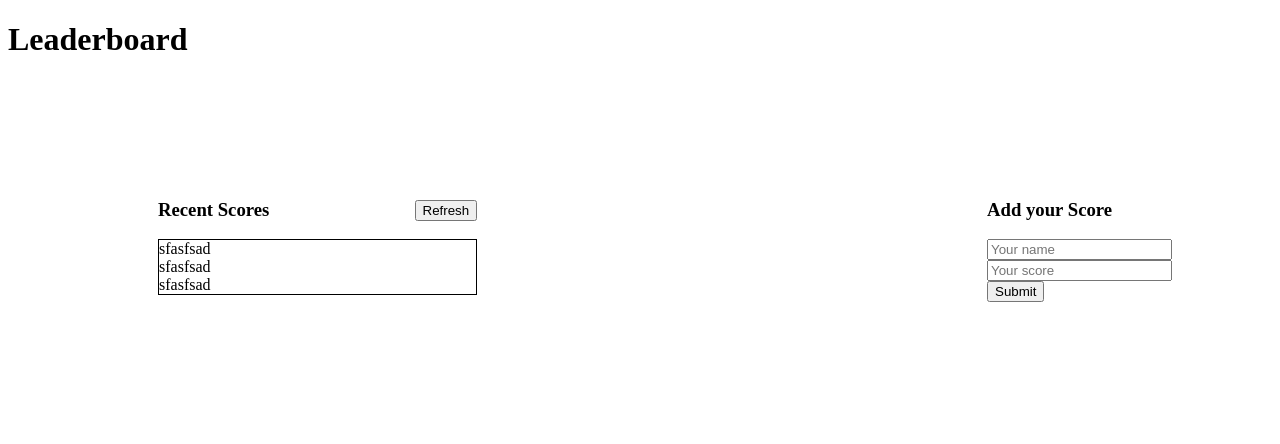
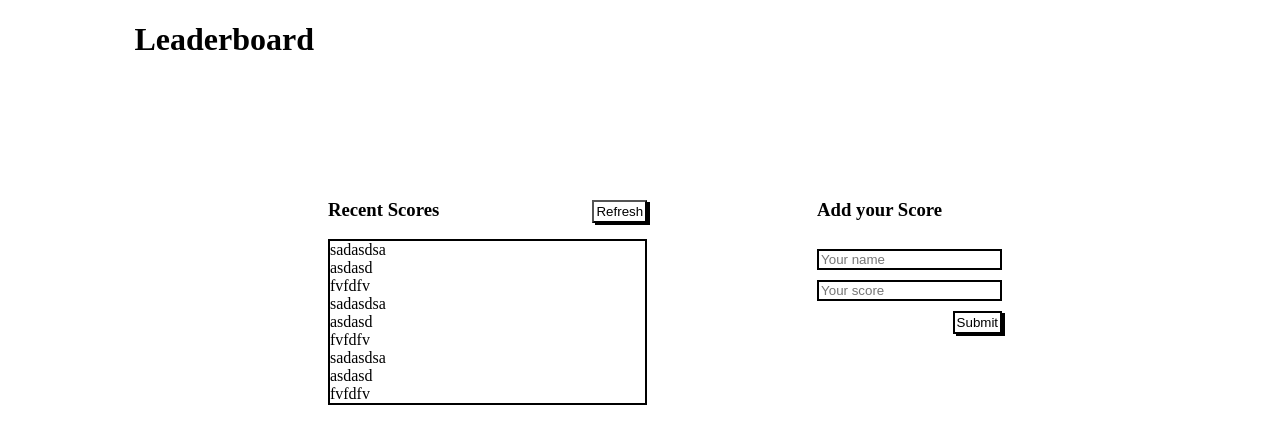
Before and after one commit to Abdona/Leaderboard, a website built with webpack: page src/index.html in a window 1280 px wide. Built offline with nearby package versions, Linux system fonts and the light colour scheme.

Commit message:
style Add your score

```diff
--- a/src/index.html
+++ b/src/index.html
@@ -9,7 +9,7 @@
 </head>
 
 <body>
-    <div>
+    <div class="title">
         <h1>Leaderboard</h1>
     </div>
     <Section class="main">
@@ -18,14 +18,20 @@
                 <h3>Recent Scores</h3><button class="butt" id="refreshbutt">Refresh</button>
             </div>
             <ul class="scorelist" id="listcontainer">
-                <li>sfasfsad</li>
-                <li>sfasfsad</li>
-                <li>sfasfsad</li>
+                <li>sadasdsa</li>
+                <li>asdasd</li>
+                <li>fvfdfv</li>
+                <li>sadasdsa</li>
+                <li>asdasd</li>
+                <li>fvfdfv</li>
+                <li>sadasdsa</li>
+                <li>asdasd</li>
+                <li>fvfdfv</li>
             </ul>
         </div>
         <div class="addscore">
             <form action="#">
-                <h3>Add your Score</h3><input type="text" placeholder="Your name"><br> <input type="text" placeholder="Your score"><br><input class="butt" id="submhbutt"
+                <h3>Add your Score</h3><input type="text" placeholder="Your name"><br> <input type="text" placeholder="Your score"><br><input class="butt" id="submbutt"
                     type="button" value="Submit">
             </form>
         </div>
--- a/src/style.css
+++ b/src/style.css
@@ -1,11 +1,22 @@
+.title {
+  margin-left: 10%;
+}
+
 .showscore {
   margin-left: 50px;
   width: 30%;
 }
 
+.butt {
+  background-color: white;
+  color: black;
+  box-shadow: 3px 2px;
+  padding: 2px;
+}
+
 .showscore ul {
   list-style: none;
-  border: 1px black solid;
+  border: 2px black solid;
   margin: 0;
   padding: 0;
 }
@@ -27,6 +38,21 @@
 
 .main {
   display: flex;
-  justify-content: space-between;
+  justify-content: space-evenly;
   padding: 100px;
 }
+
+.addscore {
+  position: relative;
+}
+
+.addscore input {
+  border: 2px solid black;
+  margin-top: 10px;
+}
+
+#submbutt {
+  position: absolute;
+  right: 0;
+  margin-top: 10px;
+}
```
